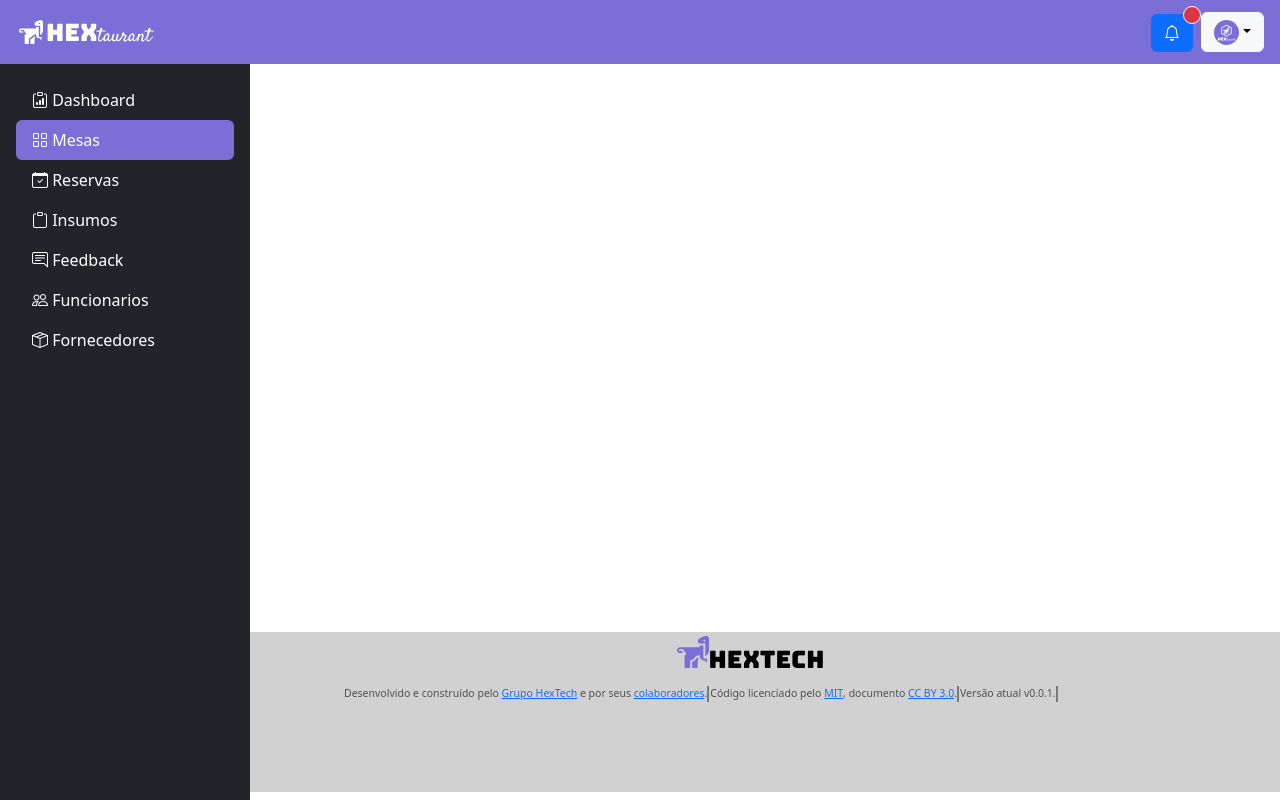
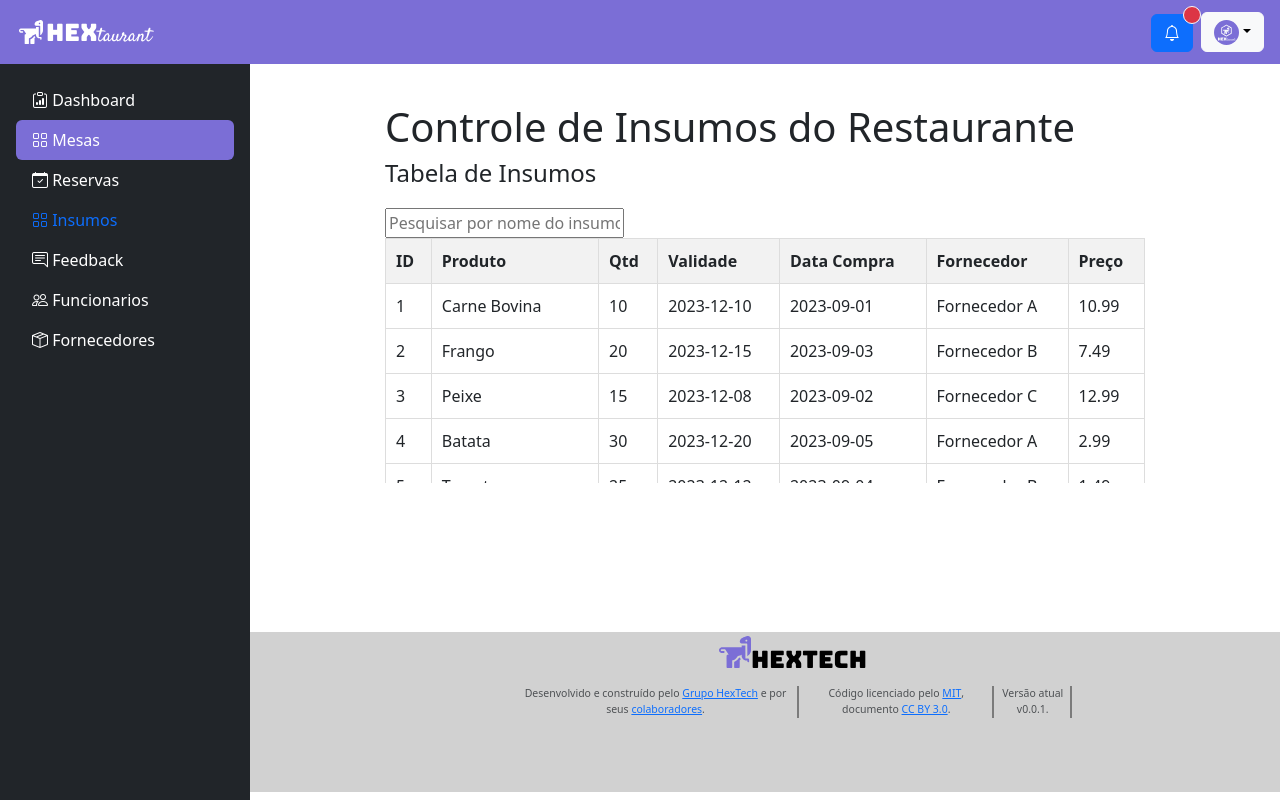
Before and after one commit to GroupHextech/api5-frontend, a Vue app: page /insumos in a window 1280 px wide. Built offline with nearby package versions, Linux system fonts and the light colour scheme; no server answers.

Commit message:
Criação da tela insumos

```diff
--- a/package.json
+++ b/package.json
@@ -10,6 +10,7 @@
   },
   "dependencies": {
     "@vuepic/vue-datepicker": "^6.1.0",
+    "axios": "^1.5.0",
     "bootstrap": "^5.3.1",
     "bootstrap-icons": "^1.10.5",
     "bootstrap-vue": "^2.23.1",
--- /dev/null
+++ b/src/components/Insumos.vue
@@ -0,0 +1,36 @@
+<template>
+  <div class="container">
+    <h1>Controle de Insumos do Restaurante</h1>
+    <div class="table-container">
+      <insumos-table></insumos-table>
+    </div>
+  </div>
+</template>
+
+
+<script>
+import InsumosTable from './InsumosTable.vue';
+
+export default {
+  components: {
+    InsumosTable
+  }
+};
+</script>
+
+<style scoped]>
+.container {
+  max-width: 800px;
+  margin: 0 auto;
+  padding: 20px;
+  /* Defina a altura máxima para a área de rolagem */
+  max-height: 400px;
+  /* Adicione overflow-y para criar uma área de rolagem vertical */
+  overflow-y: auto;
+}
+
+.table-container {
+  /* Defina a largura máxima para a área de rolagem horizontal, se necessário */
+  max-width: 100%;
+}
+</style>
--- /dev/null
+++ b/src/components/InsumosTable.vue
@@ -0,0 +1,147 @@
+<template>
+  <div>
+    <h2>Tabela de Insumos</h2>
+    <input type="text" v-model="pesquisa" placeholder="Pesquisar por nome do insumo" />
+    <table>
+      <thead>
+        <tr>
+          <th>ID</th>
+          <th>Produto</th>
+          <th>Qtd</th>
+          <th>Validade</th>
+          <th>Data Compra</th>
+          <th>Fornecedor</th>
+          <th>Preço</th>
+        </tr>
+      </thead>
+      <tbody>
+        <tr v-for="insumo in insumos" :key="insumo.id">
+          <td>{{ insumo.id }}</td>
+          <td>{{ insumo.produto }}</td>
+          <td>{{ insumo.qtd }}</td>
+          <td>{{ insumo.validade }}</td>
+          <td>{{ insumo.dataCompra }}</td>
+          <td>{{ insumo.fornecedor }}</td>
+          <td>{{ insumo.preco }}</td>
+        </tr>
+      </tbody>
+    </table>
+  </div>
+</template>
+
+<script>
+import axios from 'axios';
+
+//Excluir depois
+export default {
+  data() {
+    return {
+      insumos: [
+
+  { id: 1, produto: 'Carne Bovina', qtd: 10, validade: '2023-12-10', dataCompra: '2023-09-01', fornecedor: 'Fornecedor A', preco: 10.99 },
+  { id: 2, produto: 'Frango', qtd: 20, validade: '2023-12-15', dataCompra: '2023-09-03', fornecedor: 'Fornecedor B', preco: 7.49 },
+  { id: 3, produto: 'Peixe', qtd: 15, validade: '2023-12-08', dataCompra: '2023-09-02', fornecedor: 'Fornecedor C', preco: 12.99 },
+  { id: 4, produto: 'Batata', qtd: 30, validade: '2023-12-20', dataCompra: '2023-09-05', fornecedor: 'Fornecedor A', preco: 2.99 },
+  { id: 5, produto: 'Tomate', qtd: 25, validade: '2023-12-12', dataCompra: '2023-09-04', fornecedor: 'Fornecedor B', preco: 1.49 },
+  { id: 6, produto: 'Cenoura', qtd: 35, validade: '2023-12-22', dataCompra: '2023-09-07', fornecedor: 'Fornecedor C', preco: 0.99 },
+  { id: 7, produto: 'Cebola', qtd: 40, validade: '2023-12-18', dataCompra: '2023-09-06', fornecedor: 'Fornecedor A', preco: 0.79 },
+  { id: 8, produto: 'Arroz', qtd: 50, validade: '2023-12-25', dataCompra: '2023-09-09', fornecedor: 'Fornecedor B', preco: 3.99 },
+  { id: 9, produto: 'Feijão', qtd: 22, validade: '2023-12-28', dataCompra: '2023-09-08', fornecedor: 'Fornecedor C', preco: 2.49 },
+  { id: 10, produto: 'Óleo de Cozinha', qtd: 18, validade: '2023-12-30', dataCompra: '2023-09-10', fornecedor: 'Fornecedor A', preco: 4.99 },
+ /*{ id: 11, produto: 'Leite', qtd: 40, validade: '2023-12-22', dataCompra: '2023-09-11', fornecedor: 'Fornecedor B', preco: 2.99 },
+  { id: 12, produto: 'Ovos', qtd: 60, validade: '2023-12-20', dataCompra: '2023-09-12', fornecedor: 'Fornecedor C', preco: 1.89 },
+  { id: 13, produto: 'Pão', qtd: 80, validade: '2023-12-15', dataCompra: '2023-09-13', fornecedor: 'Fornecedor A', preco: 3.49 },
+  { id: 14, produto: 'Açúcar', qtd: 25, validade: '2023-12-28', dataCompra: '2023-09-14', fornecedor: 'Fornecedor B', preco: 2.19 },
+  { id: 15, produto: 'Sal', qtd: 30, validade: '2023-12-31', dataCompra: '2023-09-15', fornecedor: 'Fornecedor C', preco: 1.29 },
+  { id: 16, produto: 'Café', qtd: 12, validade: '2023-12-25', dataCompra: '2023-09-16', fornecedor: 'Fornecedor A', preco: 6.99 },
+  { id: 17, produto: 'Azeite de Oliva', qtd: 10, validade: '2023-12-30', dataCompra: '2023-09-17', fornecedor: 'Fornecedor B', preco: 9.49 },
+  { id: 18, produto: 'Vinho', qtd: 18, validade: '2023-12-20', dataCompra: '2023-09-18', fornecedor: 'Fornecedor C', preco: 15.99 },
+  { id: 19, produto: 'Queijo', qtd: 22, validade: '2023-12-28', dataCompra: '2023-09-19', fornecedor: 'Fornecedor A', preco: 7.99 },
+  { id: 20, produto: 'Manteiga', qtd: 15, validade: '2023-12-22', dataCompra: '2023-09-20', fornecedor: 'Fornecedor B', preco: 5.49 },
+  { id: 21, produto: 'Macarrão', qtd: 25, validade: '2023-12-18', dataCompra: '2023-09-21', fornecedor: 'Fornecedor C', preco: 2.79 },
+  { id: 22, produto: 'Molho de Tomate', qtd: 28, validade: '2023-12-12', dataCompra: '2023-09-22', fornecedor: 'Fornecedor A', preco: 2.99 },
+  { id: 23, produto: 'Cerveja', qtd: 36, validade: '2023-12-25', dataCompra: '2023-09-23', fornecedor: 'Fornecedor B', preco: 4.49 },
+  { id: 24, produto: 'Refrigerante', qtd: 42, validade: '2023-12-31', dataCompra: '2023-09-24', fornecedor: 'Fornecedor C', preco: 3.99 },
+  { id: 25, produto: 'Biscoitos', qtd: 48, validade: '2023-12-15', dataCompra: '2023-09-25', fornecedor: 'Fornecedor A', preco: 2.29 },
+  { id: 26, produto: 'Chocolate', qtd: 20, validade: '2023-12-20', dataCompra: '2023-09-26', fornecedor: 'Fornecedor B', preco: 3.99 },
+  { id: 27, produto: 'Iogurte', qtd: 30, validade: '2023-12-08', dataCompra: '2023-09-27', fornecedor: 'Fornecedor C', preco: 1.99 },
+  { id: 28, produto: 'Laranjas', qtd: 65, validade: '2023-12-18', dataCompra: '2023-09-28', fornecedor: 'Fornecedor A', preco: 1.09 },
+  { id: 29, produto: 'Maçãs', qtd: 75, validade: '2023-12-22', dataCompra: '2023-09-29', fornecedor: 'Fornecedor B', preco: 1.29 },
+  { id: 30, produto: 'Bananas', qtd: 55, validade: '2023-12-10', dataCompra: '2023-09-30', fornecedor: 'Fornecedor C', preco: 0.89 },
+  { id: 31, produto: 'Morangos', qtd: 40, validade: '2023-12-15', dataCompra: '2023-10-01', fornecedor: 'Fornecedor A', preco: 2.49 },
+  { id: 32, produto: 'Abacate', qtd: 20, validade: '2023-12-20', dataCompra: '2023-10-02', fornecedor: 'Fornecedor B', preco: 3.99 },
+  { id: 33, produto: 'Abacaxi', qtd: 30, validade: '2023-12-25', dataCompra: '2023-10-03', fornecedor: 'Fornecedor C', preco: 2.99 },
+  { id: 34, produto: 'Uvas', qtd: 25, validade: '2023-12-12', dataCompra: '2023-10-04', fornecedor: 'Fornecedor A', preco: 4.99 },
+  { id: 35, produto: 'Melancia', qtd: 10, validade: '2023-12-30', dataCompra: '2023-10-05', fornecedor: 'Fornecedor B', preco: 5.99 },
+  { id: 36, produto: 'Pêssego', qtd: 15, validade: '2023-12-08', dataCompra: '2023-10-06', fornecedor: 'Fornecedor C', preco: 3.49 },
+  { id: 37, produto: 'Mamão', qtd: 18, validade: '2023-12-18', dataCompra: '2023-10-07', fornecedor: 'Fornecedor A', preco: 3.99 },
+  { id: 38, produto: 'Kiwi', qtd: 22, validade: '2023-12-28', dataCompra: '2023-10-08', fornecedor: 'Fornecedor B', preco: 2.79 },
+  { id: 39, produto: 'Limão', qtd: 28, validade: '2023-12-25', dataCompra: '2023-10-09', fornecedor: 'Fornecedor C', preco: 1.99 },
+  { id: 40, produto: 'Cereais', qtd: 45, validade: '2023-12-15', dataCompra: '2023-10-10', fornecedor: 'Fornecedor A', preco: 4.49 },
+  { id: 41, produto: 'Nozes', qtd: 35, validade: '2023-12-20', dataCompra: '2023-10-11', fornecedor: 'Fornecedor B', preco: 6.99 },
+  { id: 42, produto: 'Amêndoas', qtd: 30, validade: '2023-12-18', dataCompra: '2023-10-12', fornecedor: 'Fornecedor C', preco: 5.99 },
+  { id: 43, produto: 'Castanhas', qtd: 22, validade: '2023-12-22', dataCompra: '2023-10-13', fornecedor: 'Fornecedor A', preco: 7.49 },
+  { id: 44, produto: 'Amendoim', qtd: 18, validade: '2023-12-10', dataCompra: '2023-10-14', fornecedor: 'Fornecedor B', preco: 3.99 },
+  { id: 45, produto: 'Coco', qtd: 20, validade: '2023-12-12', dataCompra: '2023-10-15', fornecedor: 'Fornecedor C', preco: 2.29 },
+  { id: 46, produto: 'Avelãs', qtd: 15, validade: '2023-12-08', dataCompra: '2023-10-16', fornecedor: 'Fornecedor A', preco: 8.99 },
+  { id: 47, produto: 'Macadâmias', qtd: 12, validade: '2023-12-25', dataCompra: '2023-10-17', fornecedor: 'Fornecedor B', preco: 11.49 },
+  { id: 48, produto: 'Pistaches', qtd: 8, validade: '2023-12-18', dataCompra: '2023-10-18', fornecedor: 'Fornecedor C', preco: 10.99 },
+  { id: 49, produto: 'Sementes de Girassol', qtd: 10, validade: '2023-12-28', dataCompra: '2023-10-19', fornecedor: 'Fornecedor A', preco: 4.99 },
+  { id: 50, produto: 'Sementes de Abóbora', qtd: 14, validade: '2023-12-30', dataCompra: '2023-10-20', fornecedor: 'Fornecedor B', preco: 5.49 }*/
+
+
+      ] // Inicialmente, os dados de insumos estão vazios
+    };
+  },
+  mounted() {
+    // Fazer uma solicitação GET para o endpoint do backend para buscar os dados dos insumos
+    axios.get('/api/insumos')
+      .then(response => {
+        this.insumos = response.data; // Atualiza os dados com a resposta do backend
+      })
+      .catch(error => {
+        console.error('Erro ao buscar dados de insumos:', error);
+      });
+  }
+};
+</script>
+<style scoped>
+
+/* Estilos para a tabela */
+table {
+  width: 100%;
+  border-collapse: collapse;
+  margin-bottom: 20px;
+}
+
+table th,
+table td {
+  padding: 10px;
+  border: 1px solid #ddd;
+  text-align: left;
+}
+
+table th {
+  background-color: #f2f2f2;
+  font-weight: bold;
+}
+
+/* Estilos para o cabeçalho da página */
+h2 {
+  font-size: 24px;
+  margin-bottom: 20px;
+}
+
+/* Estilos para o componente pai */
+.container {
+  max-width: 800px;
+  margin: 0 auto;
+  padding: 20px;
+}
+
+/* Estilos para o componente pai */
+h1 {
+  font-size: 28px;
+  margin-bottom: 20px;
+}
+</style>
--- a/src/components/Sidebar.vue
+++ b/src/components/Sidebar.vue
@@ -22,10 +22,10 @@
         </a>
       </li>
       <li class="nav-item">
-        <a class="nav-link text-white" href="#">
-          <i class="bi bi-clipboard"></i>
+        <router-link class="nav-link" aria-current="page" to="insumos">
+          <i class="bi-grid"></i>
           Insumos
-        </a>
+        </router-link>
       </li>
       <li class="nav-item">
         <a class="nav-link text-white" href="#">
--- a/src/router/index.js
+++ b/src/router/index.js
@@ -1,10 +1,14 @@
 import { createRouter, createWebHistory } from "vue-router"
 
 import Home from '../views/Home.vue'
+import Insumos from '../components/Insumos.vue'
 
 const routes = [
-    { path: '/', component: Home }
+    { path: '/', component: Home },
+    { path: '/insumos', component: Insumos },
+
 ];
+
 
 const router = createRouter({
     history: createWebHistory(),
```
Also changed, not shown: 1 other file (tests, documents, lock files or other folders).
